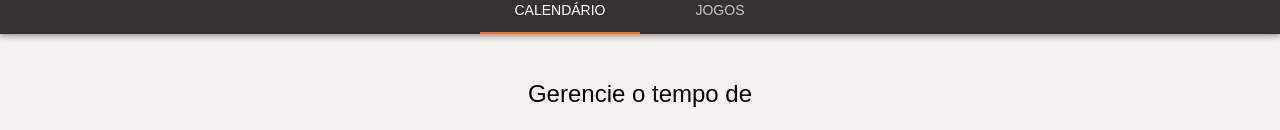
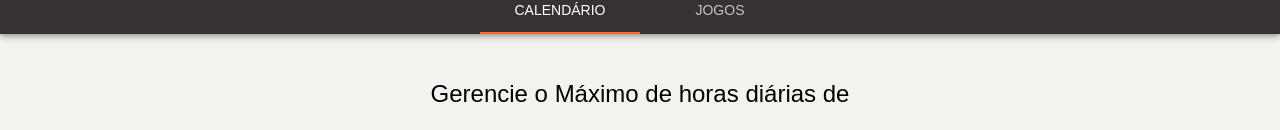
Before and after one commit to Game-Time-Control/Game-Time-Control.github.io, a React (Create React App) app: page /child/add in a window 1280 px wide. Shown: the part 231-361 px from the top of the page. Built offline with nearby package versions, Linux system fonts and the light colour scheme; no server answers.

Commit message:
changed the title

```diff
--- a/src/pages/child-config/child-config.component.jsx
+++ b/src/pages/child-config/child-config.component.jsx
@@ -75,17 +75,15 @@ const ChildConfig = (props) => {
     return (
         <TabPanel value={props.value} index={props.CHILD}>
             <TitleContainer>
-                <Typography variant="h5">Gerencie o tempo de <b>{props.childName}</b></Typography>
+                <Typography variant="h5">Gerencie o Máximo de horas diárias de <b>{props.childName}</b></Typography>
             </TitleContainer>
             <Paper variant="outlined">
-                {console.log(props.days)}
                 <Container>
                     {props.days.map((day, index) => (
                         props.call ?
                         <CalendarContainer key={index}>
-                            {console.log(props.days)}
                             <Typography id="discrete-slider" gutterBottom>
-                                {day.name}
+                                {day.name} (h)
                             </Typography>
                             <Slider
                                 value={props.days[index].maxHours}
```
